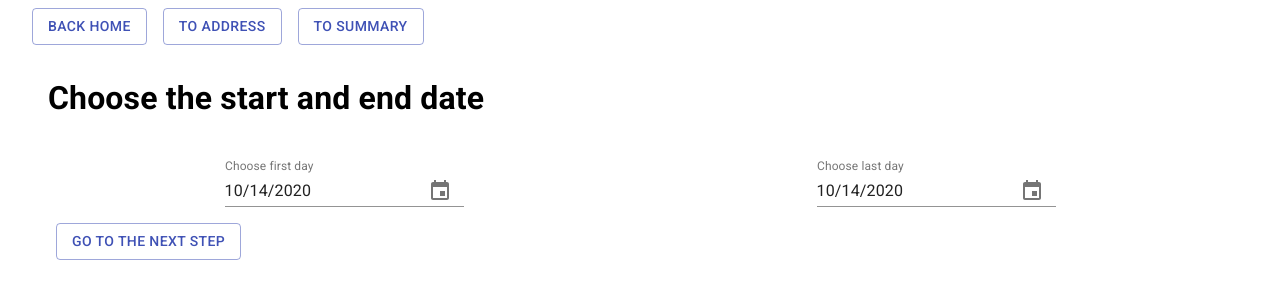
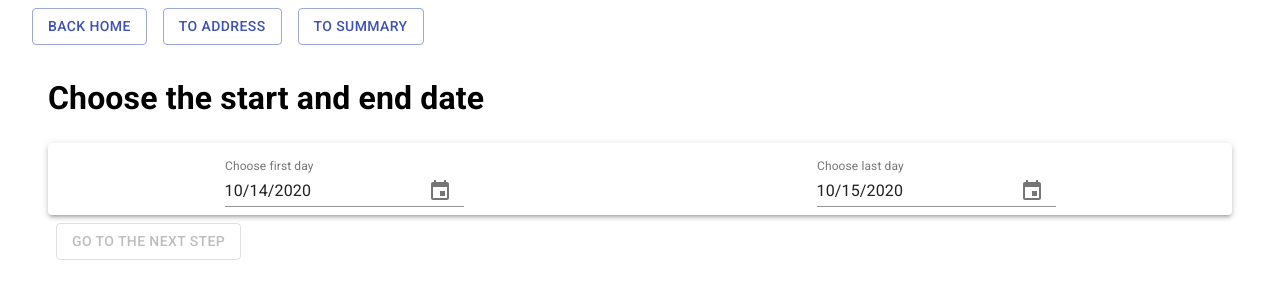
Before and after one commit to leonbohdan/nextjs-app, a Next.js app: page / in a window 1280 px wide. Shown: the top 300 px of the page. Built offline with nearby package versions, Linux system fonts and the light colour scheme; a web font is replaced by a local one.

Commit message:
ability to add all input information to global state

```diff
--- a/components/StateContext.js
+++ b/components/StateContext.js
@@ -27,13 +27,13 @@ const reducer = (state, action) => {
     case 'startDate':
       return {
         ...state,
-        startDate: [...state.startDate, action.payload],
+        startDate: action.payload,
       };
 
     case 'endDate':
       return {
         ...state,
-        endDate: [...state.endDate, action.payload],
+        endDate: action.payload,
       };
 
     default:
--- a/package.json
+++ b/package.json
@@ -11,6 +11,7 @@
     "@date-io/date-fns": "^1.3.13",
     "@material-ui/core": "^4.11.0",
     "@material-ui/pickers": "^3.2.10",
+    "classnames": "^2.2.6",
     "date-fns": "^2.16.1",
     "formik": "^2.2.0",
     "next": "9.5.5",
--- a/pages/index.js
+++ b/pages/index.js
@@ -1,10 +1,12 @@
 import 'date-fns';
-import Head from 'next/head';
 import Link from 'next/link';
 import Button from '@material-ui/core/Button';
 import Container from '@material-ui/core/Container';
 import Typography from '@material-ui/core/Typography';
 import Box from '@material-ui/core/Box';
+import Paper from '@material-ui/core/Paper';
+import Tooltip from '@material-ui/core/Tooltip';
+import Zoom from '@material-ui/core/Zoom';
 import { useState, useContext } from "react";
 import { Formik } from 'formik';
 import MainLayout from '../components/MainLayout';
@@ -19,24 +21,51 @@ import {
 import { StateContext, DispatchContext } from "../components/StateContext";
 
 export default function Index() {
+  const dispatch = useContext(DispatchContext);
+  const { startDate, endDate } = useContext(StateContext);
+  console.log(startDate);
+  console.log(endDate);
+
+
+  // const [selectedTime, setSelectedTime] = React.useState(new Date("2014-08-18T21:11:54"));
+
+  const getYear = () => {
+    return selectedFirstDate.getFullYear();
+  };
+
+  const getMonth = () => {
+    return selectedFirstDate.getMonth();
+  };
+
+  const getDay = () => {
+    return selectedFirstDate.getDate();
+  };
+
   const [selectedFirstDate, setSelectedFirstDate] = useState(new Date());
-  const [selectedSecondDate, setSelectedSecondDate] = useState(new Date());
-  // const [selectedTime, setSelectedTime] = React.useState(new Date("2014-08-18T21:11:54"));
+  const [selectedSecondDate, setSelectedSecondDate] = useState(
+    new Date(getYear(), getMonth(), getDay() + 1),
+  );
 
   const firstHandleDateChange = (date) => {
     setSelectedFirstDate(date);
+    setSelectedSecondDate(date);
+
+    dispatch({ type: "startDate", payload: date });
   };
 
   const secondHandleDateChange = (date) => {
     setSelectedSecondDate(date);
+
+    dispatch({ type: "endDate", payload: date });
   };
+
+  // const longText = `Choose first and last date`;
 
   console.log(selectedFirstDate, selectedSecondDate);
 
   return (
-    <MainLayout title='Start page'>
+    <MainLayout title="Start page">
       <Container>
-
         {/* <Box
         display="flex"
         flexDirection="column"
@@ -73,25 +102,29 @@ export default function Index() {
           )}
         </Formik> */}
 
+        <Paper elevation={3}>
           <MuiPickersUtilsProvider utils={DateFnsUtils}>
             <Grid container justify="space-around">
               <KeyboardDatePicker
                 // disableToolbar
                 // variant="inline"
+                margin="normal"
+                minDate={new Date()}
+                label="Choose first day"
                 format="MM/dd/yyyy"
-              margin="normal"
-              id="date-picker-inline"
-              label="Choose first day"
+                // id="date-picker-inline"
                 value={selectedFirstDate}
                 onChange={firstHandleDateChange}
                 KeyboardButtonProps={{
                   "aria-label": "change date",
                 }}
               />
+
               <KeyboardDatePicker
                 margin="normal"
-              id="date-picker-dialog"
+                // id="date-picker-dialog"
                 label="Choose last day"
+                minDate={selectedFirstDate}
                 format="MM/dd/yyyy"
                 value={selectedSecondDate}
                 onChange={secondHandleDateChange}
@@ -111,13 +144,37 @@ export default function Index() {
             /> */}
             </Grid>
           </MuiPickersUtilsProvider>
+        </Paper>
 
         <Box display="flex" flexDirection="row">
           <Box p={1}>
             <Link href="/address">
+              {startDate === "" || endDate === "" ? (
+                <Tooltip
+                  TransitionComponent={Zoom}
+                  title="Choose first and last date before next step"
+                >
+                  <span>
+                    <Button variant="outlined" color="primary" disabled>
+                      Go to the next step
+                    </Button>
+                  </span>
+                </Tooltip>
+              ) : (
                 <Button variant="outlined" color="primary">
                   Go to the next step
                 </Button>
+              )}
+              {/* <Button
+                variant="outlined"
+                color="primary"
+                // onClick={onClick}
+                className={CN("", { disabled: endDate === "" })}
+                // {endDate === '' ? disabled : ''}
+                // disabled
+              >
+                Go to the next step
+              </Button> */}
             </Link>
           </Box>
         </Box>
```
Also changed, not shown: pages/address.js (+36 -18 lines), pages/summary.js (+12 -1 lines). Lines whose indentation alone changed are shown as unchanged.
